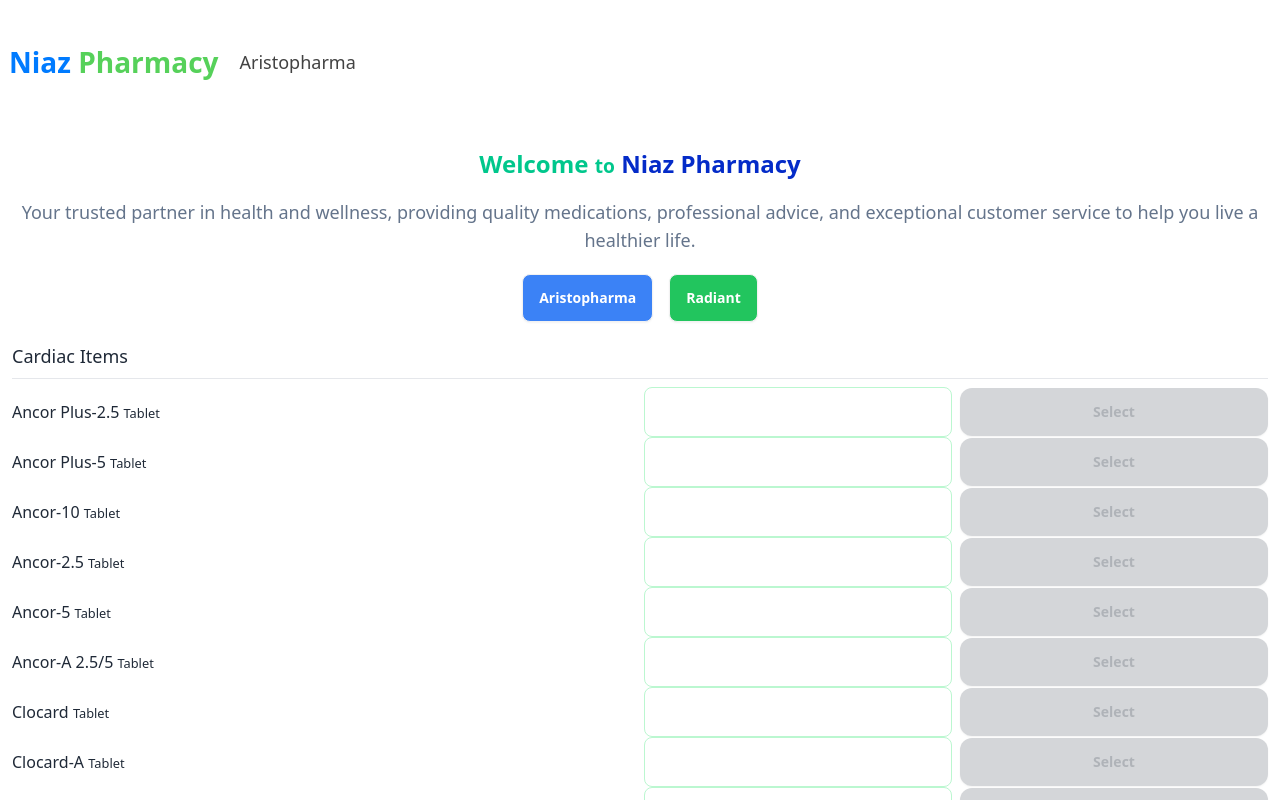
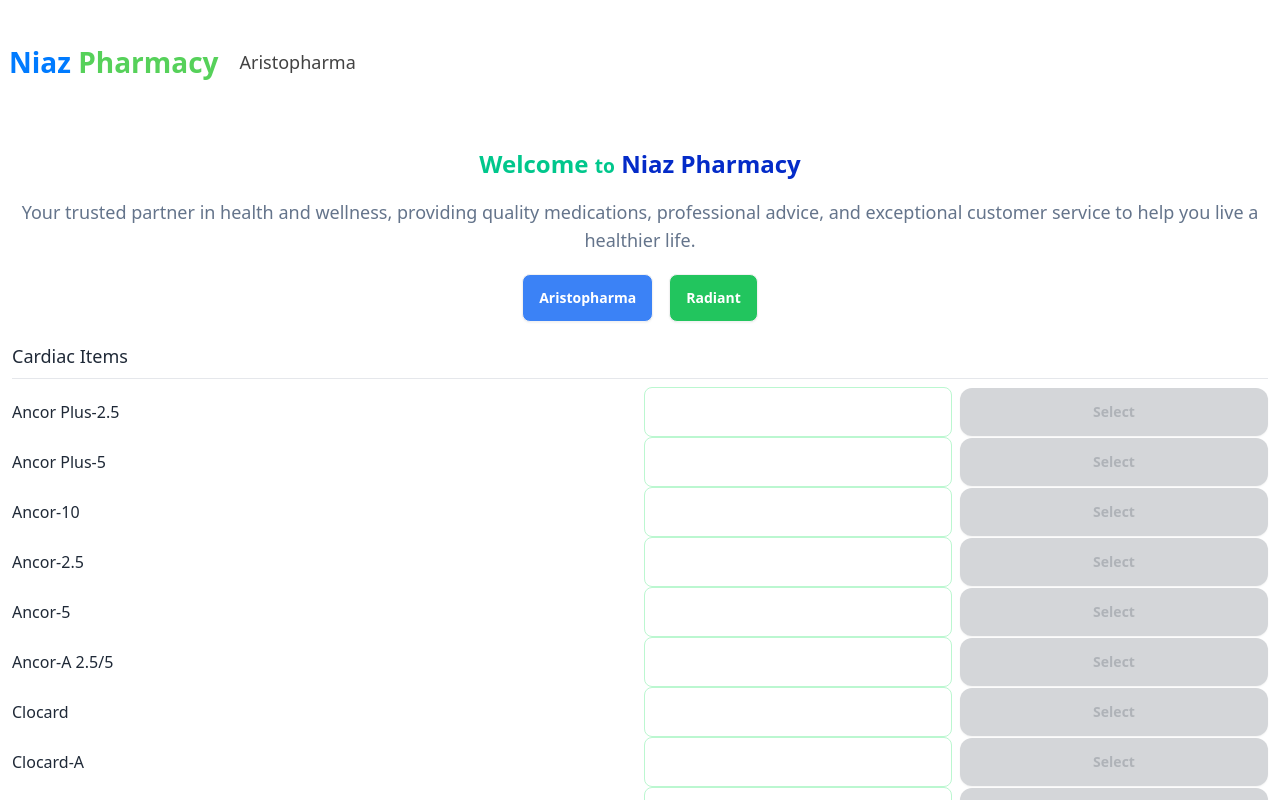
Before and after one commit to miraz-faruk/niaz-pharmacy-order-sheet, a React (Vite) app: page / in a window 1280 px wide. Both pictures are taken after a click on the button "Aristopharma". Shown: the top 800 px of the page. Built offline with nearby package versions, Linux system fonts and the light colour scheme.

Commit message:
Modify products name

```diff
--- a/src/components/Aristopharma/Aristopharma.jsx
+++ b/src/components/Aristopharma/Aristopharma.jsx
@@ -81,35 +81,35 @@
 
 
     const items = [
-        { name: 'Linaglip', type: 'Tablet' },
-        { name: 'Linaglip-M 2.5/500', type: 'Tablet' },
-        { name: 'Linaglip-M 2.5/850', type: 'Tablet' },
-        { name: 'Linaglip-M 5/1000', type: 'Tablet' },
-        { name: 'Ancor-2.5', type: 'Tablet' },
-        { name: 'Ancor-5', type: 'Tablet' },
-        { name: 'Ancor-10', type: 'Tablet' },
-        { name: 'Ancor-A 2.5/5', type: 'Tablet' },
-        { name: 'Ancor Plus-2.5', type: 'Tablet' },
-        { name: 'Ancor Plus-5', type: 'Tablet' },
-        { name: 'Metacard MR', type: 'Tablet' },
-        { name: 'Gluvan', type: 'Tablet' },
-        { name: 'Gluvan Plus 500', type: 'Tablet' },
-        { name: 'Gluvan Plus 850', type: 'Tablet' },
-        { name: 'Nitrocard SR', type: 'Tablet' },
-        { name: 'Nitrocard', type: 'Spray' },
-        { name: 'Empaglif 10', type: 'Tablet' },
-        { name: 'Empaglif 25', type: 'Tablet' },
-        { name: 'Empaglif-M 5/500', type: 'Tablet' },
-        { name: 'Duoblock 5/20', type: 'Tablet' },
-        { name: 'Duoblock 5/40', type: 'Tablet' },
-        { name: 'Ruvastin-5', type: 'Tablet' },
-        { name: 'Ruvastin-10', type: 'Tablet' },
-        { name: 'Ruvastin-20', type: 'Tablet' },
-        { name: 'TCL-R 10', type: 'Tablet' },
-        { name: 'TLC-R 20', type: 'Tablet' },
-        { name: 'TLC-R 40', type: 'Tablet' },
-        { name: 'Clocard', type: 'Tablet' },
-        { name: 'Clocard-A', type: 'Tablet' }
+        { name: 'Linaglip'},
+        { name: 'Linaglip-M 2.5/500'},
+        { name: 'Linaglip-M 2.5/850'},
+        { name: 'Linaglip-M 5/1000'},
+        { name: 'Ancor-2.5'},
+        { name: 'Ancor-5'},
+        { name: 'Ancor-10'},
+        { name: 'Ancor-A 2.5/5'},
+        { name: 'Ancor Plus-2.5'},
+        { name: 'Ancor Plus-5'},
+        { name: 'Metacard MR'},
+        { name: 'Gluvan'},
+        { name: 'Gluvan Plus 500'},
+        { name: 'Gluvan Plus 850'},
+        { name: 'Nitrocard SR'},
+        { name: 'Nitrocard'},
+        { name: 'Empaglif 10'},
+        { name: 'Empaglif 25'},
+        { name: 'Empaglif-M 5/500'},
+        { name: 'Duoblock 5/20'},
+        { name: 'Duoblock 5/40'},
+        { name: 'Ruvastin-5'},
+        { name: 'Ruvastin-10'},
+        { name: 'Ruvastin-20'},
+        { name: 'TCL-R 10'},
+        { name: 'TLC-R 20'},
+        { name: 'TLC-R 40'},
+        { name: 'Clocard'},
+        { name: 'Clocard-A'}
     ].sort((a, b) => a.name.localeCompare(b.name));
 
     return (
--- a/src/components/Radiant/Radiant.jsx
+++ b/src/components/Radiant/Radiant.jsx
@@ -81,65 +81,65 @@
 
 
     const items = [
-        { name: 'Acos FC Tab 500mg', type: 'Tablet' },
-        { name: 'Acteria Sachet 4 billion', type: 'Sachet' },
-        { name: 'ATOZ Premium FC Tab', type: 'Tablet' },
-        { name: 'ATOZ Senior FC Tab', type: 'Tablet' },
-        { name: 'Avenac FC Tab 100mg', type: 'Tablet' },
-        { name: 'Coralcal-D FC Tab 500mg', type: 'Tablet' },
-        { name: 'Coralcal-DX FC Tab 600mg', type: 'Tablet' },
-        { name: 'Coralcal Vita Tab 600mg', type: 'Tablet' },
-        { name: 'Efodio FC Tab 10mg', type: 'Tablet' },
-        { name: 'Exium Cap 20mg', type: 'Capsule' },
-        { name: 'Exium Cap 40mg', type: 'Capsule' },
-        { name: 'Exium MUPS FC Tab 20mg', type: 'Tablet' },
-        { name: 'Exium MUPS FC Tab 40mg', type: 'Tablet' },
-        { name: 'Fabetor FC Tab 120mg', type: 'Tablet' },
-        { name: 'Fabetor FC Tab 60mg', type: 'Tablet' },
-        { name: 'Fabetor FC Tab 90mg', type: 'Tablet' },
-        { name: 'Fastel FC Tab 120mg', type: 'Tablet' },
-        { name: 'Fastel FC Tab 180mg', type: 'Tablet' },
-        { name: 'Feeliz FC Tab 12.5mg', type: 'Tablet' },
+        { name: 'Acos Tab 500mg'},
+        { name: 'Acteria 4 billion'},
+        { name: 'ATOZ Premium Tab'},
+        { name: 'ATOZ Senior Tab'},
+        { name: 'Avenac Tab 100mg'},
+        { name: 'Coralcal-D Tab 500mg'},
+        { name: 'Coralcal-DX Tab 600mg'},
+        { name: 'Coralcal Vita Tab 600mg'},
+        { name: 'Efodio Tab 10mg'},
+        { name: 'Exium Cap 20mg'},
+        { name: 'Exium Cap 40mg'},
+        { name: 'Exium MUPS Tab 20mg'},
+        { name: 'Exium MUPS Tab 40mg'},
+        { name: 'Fabetor Tab 120mg'},
+        { name: 'Fabetor Tab 60mg'},
+        { name: 'Fabetor Tab 90mg'},
+        { name: 'Fastel Tab 120mg'},
+        { name: 'Fastel Tab 180mg'},
+        { name: 'Feeliz Tab 12.5mg'},
 
-        { name: 'Carticare FC Tab 250mg', type: 'Tablet' },
-        { name: 'Carticare Max FB Tab 750mg', type: 'Tablet' },
-        { name: 'Carticare TS FC Tab', type: 'Tablet' },
-        { name: 'Dormicum FC Tab 7.5mg', type: 'Tablet' },
-        { name: 'Eggcal-D FC Tab 500mg', type: 'Tablet' },
-        { name: 'Eggcal-DX FC Tab 600mg', type: 'Tablet' },
-        { name: 'Fylox Tab 200mg', type: 'Tablet' },
-        { name: 'Fylox Tab 400mg', type: 'Tablet' },
-        { name: 'Lexotanil Tab 3mg', type: 'Tablet' },
-        { name: 'Minista Tab 10mg', type: 'Tablet' },
-        { name: 'Prelica Cap 25mg', type: 'Capsule' },
-        { name: 'Prelica Cap 50mg', type: 'Capsule' },
-        { name: 'Prelica Cap 75mg', type: 'Capsule' },
-        { name: 'Prompton Cap 20mg', type: 'Capsule' },
-        { name: 'Raditil FC Tab 20mg', type: 'Tablet' },
-        { name: 'Raditrol Cap 0.25mcg', type: 'Capsule' },
+        { name: 'Carticare Tab 250mg'},
+        { name: 'Carticare Max Tab 750mg'},
+        { name: 'Carticare TS Tab'},
+        { name: 'Dormicum Tab 7.5mg'},
+        { name: 'Eggcal-D Tab 500mg'},
+        { name: 'Eggcal-DX Tab 600mg'},
+        { name: 'Fylox Tab 200mg'},
+        { name: 'Fylox Tab 400mg'},
+        { name: 'Lexotanil Tab 3mg'},
+        { name: 'Minista Tab 10mg'},
+        { name: 'Prelica Cap 25mg'},
+        { name: 'Prelica Cap 50mg'},
+        { name: 'Prelica Cap 75mg'},
+        { name: 'Prompton Cap 20mg'},
+        { name: 'Raditil Tab 20mg'},
+        { name: 'Raditrol Cap 0.25mcg'},
 
-        { name: 'Vono EC Tab 10mg', type: 'Tablet' },
-        { name: 'Vono EC Tab 20mg', type: 'Tablet' },
-        { name: 'Xyflo Chew Tab 4mg', type: 'Tablet' },
-        { name: 'Xyflo Chew Tab 5mg', type: 'Tablet' },
-        { name: 'Xyflo FC Tab 10mg', type: 'Tablet' },
+        { name: 'Vono EC Tab 10mg'},
+        { name: 'Vono EC Tab 20mg'},
+        { name: 'Xyflo Tab 4mg'},
+        { name: 'Xyflo Tab 5mg'},
+        { name: 'Xyflo Tab 10mg'},
 
-        { name: 'Rivotril Tab 0.25mg', type: 'Tablet' },
-        { name: 'Rivotril Tab 0.5mg', type: 'Tablet' },
-        { name: 'Rivotril Tab 1 mg', type: 'Tablet' },
-        { name: 'Rivotril Tab 2mg', type: 'Tablet' },
-        { name: 'Rofixim Cap 200mg', type: 'Capsule' },
-        { name: 'Rofixim Cap 400mg', type: 'Capsule' },
-        { name: 'Rofuclav FC Tab 250mg', type: 'Tablet' },
-        { name: 'Rofuclav FC Tab 500mg', type: 'Tablet' },
-        { name: 'Toradolin FC Tab 10mg', type: 'Tablet' },
+        { name: 'Rivotril Tab 0.25mg'},
+        { name: 'Rivotril Tab 0.5mg'},
+        { name: 'Rivotril Tab 1mg'},
+        { name: 'Rivotril Tab 2mg'},
+        { name: 'Rofixim Cap 200mg'},
+        { name: 'Rofixim Cap 400mg'},
+        { name: 'Rofuclav Tab 250mg'},
+        { name: 'Rofuclav Tab 500mg'},
+        { name: 'Toradolin Tab 10mg'},
 
-        { name: 'Naprosyn DPS 125mg', type: 'Syrup' },
-        { name: 'Naprosyn Tab 250mg', type: 'Tablet' },
-        { name: 'Naprosyn Tab 500mg', type: 'Tablet' },
-        { name: 'Naprosyn-Plus Tab 375mg', type: 'Tablet' },
-        { name: 'Naprosyn-Plus Tab 500mg', type: 'Tablet' },
-        { name: 'Neucos-B FC Tab', type: 'Tablet' }
+        { name: 'Naprosyn DPS 125mg'},
+        { name: 'Naprosyn Tab 250mg'},
+        { name: 'Naprosyn Tab 500mg'},
+        { name: 'Naprosyn-Plus Tab 375mg'},
+        { name: 'Naprosyn-Plus Tab 500mg'},
+        { name: 'Neucos-B Tab'}
     ].sort((a, b) => a.name.localeCompare(b.name));
 
     return (
```
